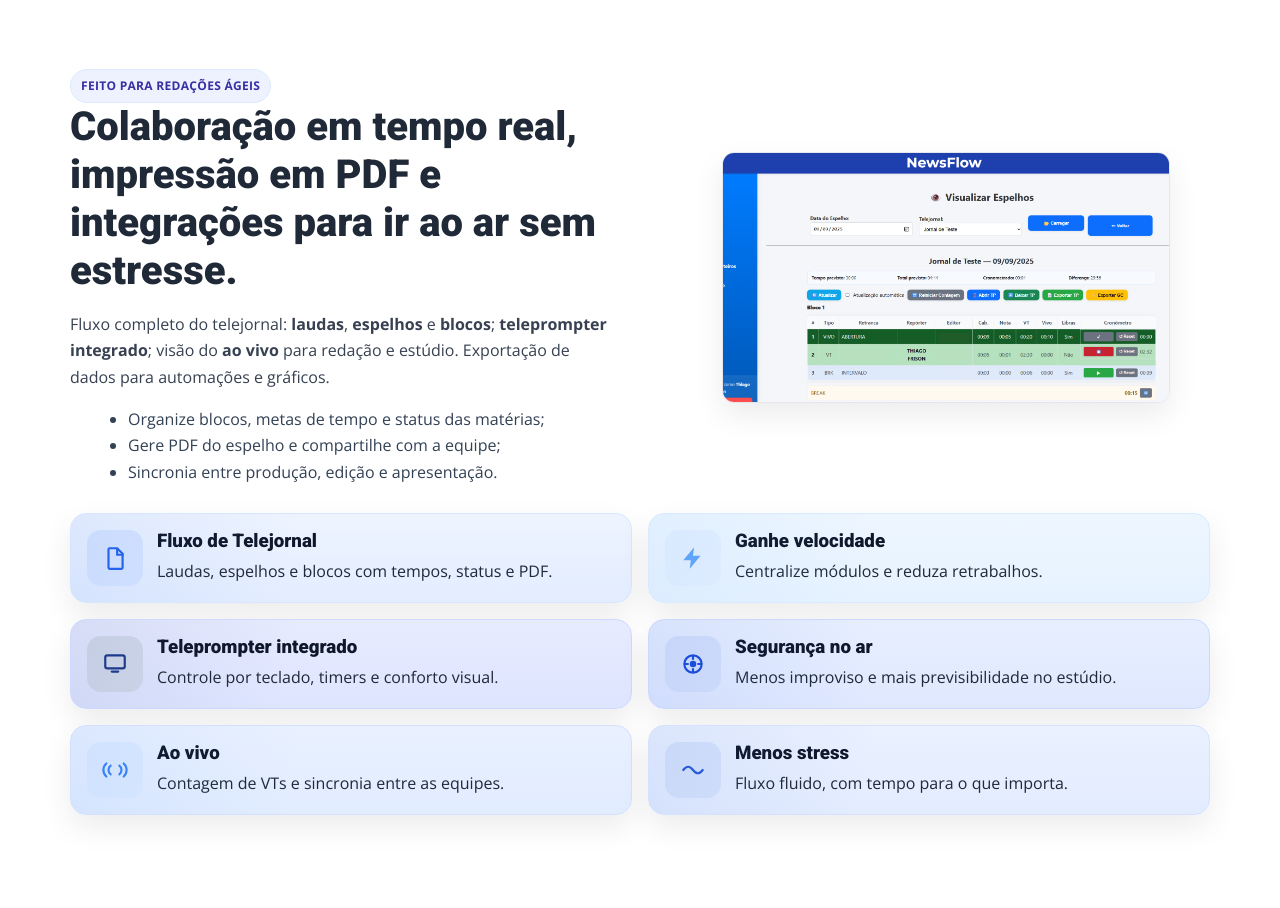
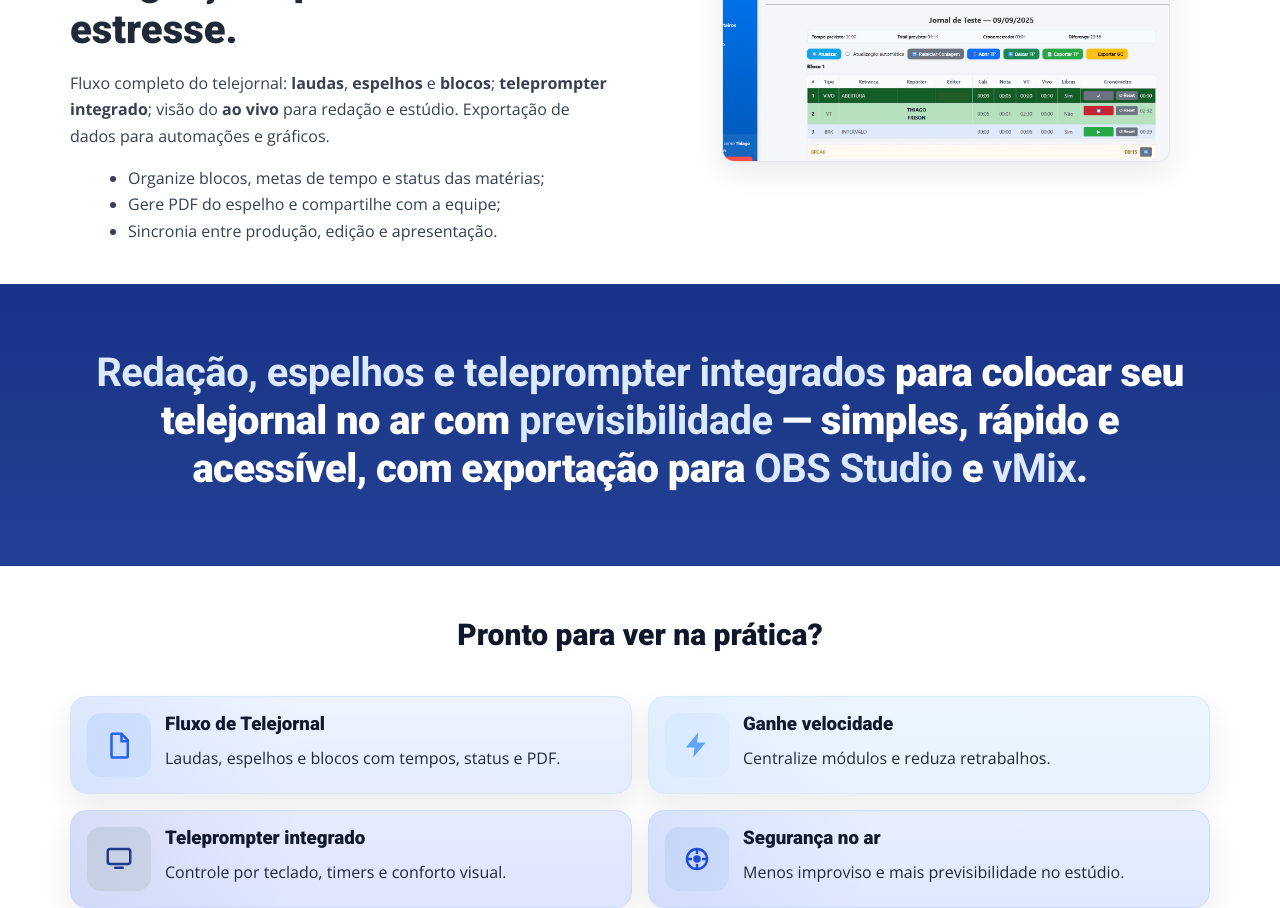
Before and after one commit to eniakbr/newsflow-site, a plain HTML site: page index.html in a window 1280 px wide. Shown: the part 662-1570 px from the top of the page. Drawn offline with nearby package versions, Linux system fonts and the light colour scheme.

Commit message:
Update index.html

```diff
--- a/index.html
+++ b/index.html
@@ -36,9 +36,7 @@
   --blue:#2563eb; --blue-dark:#1e3a8a; --ink:#0f172a; --text:#1f2937;
   --muted:#475569; --bg:#f8fafc; --border:#e5e7eb; --shadow:0 12px 30px rgba(2,6,23,.08);
   --radius:18px; --w:1180px;
-  /* CTA em AZUL */
-  --cta:#3b82f6;
-  --cta-ink:#ffffff;
+  --cta:#3b82f6; --cta-ink:#ffffff;
 }
 *{box-sizing:border-box}
 html{scroll-behavior:smooth}
@@ -70,25 +68,32 @@ body{margin:0;background:#fff;color:var(--text);font-family:"Open Sans",system-u
 .hero-copy small{display:inline-block;background:#eaf2ff;color:#18328a;padding:10px 14px;border-radius:999px;font-weight:800;letter-spacing:.6px;font-size:clamp(14px,1.8vw,18px);text-transform:uppercase;line-height:1;margin-block:20px}
 .hero p{color:#e6edff;max-width:70ch;margin:0 auto;text-align:center}
 
-/* VALUE PROP (grande destaque FORA do hero azul) */
+/* VALUE PROP — full-bleed azul */
 .value-prop{
-  background:#f8fbff;
-  border-top:1px solid #e5efff;
-  border-bottom:1px solid #e5efff;
-  padding:44px 0; /* mais espaço antes/depois */
-  margin: 8px 0 8px;
+  position:relative;
+  background:linear-gradient(180deg,#18328a 0%, #1e3a8a 50%, #224196 100%);
+  border-top:1px solid #1e3a8a;
+  border-bottom:1px solid #1e3a8a;
+  padding:64px 0;               /* respiro maior */
+  margin:40px 0 44px;           /* espaço antes e depois, respiro antes dos cards */
+  color:#fff;
+}
+.value-prop.full-bleed{
+  /* estica o fundo até as bordas do viewport, mantendo o conteúdo centralizado */
+  margin-left:calc(50% - 50vw);
+  margin-right:calc(50% - 50vw);
 }
 .value-prop h2{
   margin:0;
   text-align:center;
   font-family:"Roboto",sans-serif;
   font-weight:900;
-  font-size:clamp(22px,3.2vw,36px);
+  font-size:clamp(20px,2.8vw,32px);  /* um pouco menor */
   letter-spacing:-.015em;
   line-height:1.25;
-  color:#0f172a;
+  color:#fff;
 }
-.value-prop h2 strong{ color:#1e40af; }
+.value-prop h2 strong{ color:#dbeafe; }
 
 /* Carousel */
 .carousel{position:relative;overflow:hidden;border-radius:22px;background:#0b1e4d;border:1px solid rgba(255,255,255,.15);box-shadow:var(--shadow)}
@@ -115,13 +120,24 @@ body{margin:0;background:#fff;color:var(--text);font-family:"Open Sans",system-u
 .media{border:1px solid var(--border);border-radius:12px;overflow:hidden;box-shadow:var(--shadow);background:#fff}
 .media img{display:block;width:115%;max-width:none;height:auto;transform:translateX(-7.5%)}
 
+/* Título dos cards */
+.features-title{
+  font-family:"Roboto",sans-serif;
+  font-weight:900;
+  font-size:clamp(22px,3vw,30px);
+  text-align:center;
+  margin:10px auto 18px;
+  color:#0f172a;
+  text-wrap:balance;
+}
+
 /* Cards (6 itens) */
 .cards-2col{display:grid;grid-template-columns:1fr 1fr;gap:16px}
-.minicard{position:relative;background:linear-gradient(180deg,var(--tone-bg1),var(--tone-bg2));border:1px solid var(--tone-border);border-radius:16px;padding:16px;box-shadow:var(--shadow);overflow:hidden;display:grid;grid-template-columns:56px 1fr;column-gap:14px;align-items:start}
+.minicard{position:relative;background:linear-gradient(180deg,var(--tone-bg1),var(--tone-bg2));border:1px solid var(--tone-border);border-radius:16px;padding:16px;box-shadow:var(--shadow);overflow:hidden;display:grid;grid-template-columns:64px 1fr;column-gap:14px;align-items:start}
 .minicard::before{content:"";position:absolute;inset:0;background:linear-gradient(100deg,var(--tone) 0%,transparent 40%);opacity:.08;pointer-events:none}
 .head{display:contents}
-.ico{grid-column:1; grid-row:1 / span 2; width:56px;height:56px;border-radius:14px;display:inline-flex;align-items:center;justify-content:center;background:color-mix(in oklab, var(--tone) 18%, white)}
-.ico svg{width:26px;height:26px;color:var(--tone)}
+.ico{grid-column:1; grid-row:1 / span 2; width:64px;height:64px;border-radius:14px;display:inline-flex;align-items:center;justify-content:center;background:color-mix(in oklab, var(--tone) 18%, white)}
+.ico svg{width:30px;height:30px;color:var(--tone)}
 .minicard .title{grid-column:2;grid-row:1;font-family:"Roboto",sans-serif;font-weight:900;margin:0;color:#0f172a;line-height:1.2}
 .minicard .desc{grid-column:2;grid-row:2;margin:4px 0 0;color:#1f2937}
 .tone1{--tone:#2563eb; --tone-bg1:#eef4ff; --tone-bg2:#e3edff; --tone-border:#d7e6ff}
@@ -131,7 +147,7 @@ body{margin:0;background:#fff;color:var(--text);font-family:"Open Sans",system-u
 .tone5{--tone:#1d4ed8; --tone-bg1:#e7efff; --tone-bg2:#dfe8ff; --tone-border:#cbd9ff}
 .tone6{--tone:#2a5bd7; --tone-bg1:#eaf1ff; --tone-bg2:#e3ecff; --tone-border:#d4e1ff}
 
-/* Prova social / logos */
+/* Prova social */
 .trust{display:flex;gap:26px;flex-wrap:wrap;align-items:center;justify-content:center;margin:18px 0 0;color:#cbd5e1}
 .trust img{height:28px;opacity:.85;filter:grayscale(100%);}
 
@@ -164,13 +180,14 @@ body{margin:0;background:#fff;color:var(--text);font-family:"Open Sans",system-u
   .grid-3{grid-template-columns:1fr;gap:14px}
   .cards-2col{grid-template-columns:1fr}
   .media img{width:100%;max-width:100%;transform:none}
-  .sticky-cta{display:flex}
+  .sticky-cta{display:flex; font-size:13px; padding:8px 10px;}
+  .sticky-cta a{padding:6px 10px; font-weight:800;}
 }
 </style>
 </head>
 <body>
 
-<!-- HEADER (aparece só após rolar) -->
+<!-- HEADER -->
 <header class="header" id="topbar" role="navigation" aria-label="Barra superior">
   <nav class="nav">
     <a class="brand" href="/" aria-label="Página inicial NewsFlow">NewsFlow</a>
@@ -184,15 +201,13 @@ body{margin:0;background:#fff;color:var(--text);font-family:"Open Sans",system-u
   </nav>
 </header>
 
-<!-- HERO (sem formulário no topo) -->
+<!-- HERO -->
 <section class="hero" id="inicio">
   <div class="container hero-grid">
     <div class="hero-copy">
       <h1 class="brand-hero">NewsFlow</h1>
       <p class="slogan">Seu telejornal no flow com baixo custo</p>
       <small aria-label="Lançamento em breve">lançamento em breve</small>
-
-      <!-- Prova social -->
       <div class="trust" aria-label="Organizações que confiam">
         <img src="/logos/logo1.svg" alt="Parceiro 1" width="120" height="28" loading="lazy" decoding="async" />
         <img src="/logos/logo2.svg" alt="Parceiro 2" width="110" height="28" loading="lazy" decoding="async" />
@@ -202,18 +217,8 @@ body{margin:0;background:#fff;color:var(--text);font-family:"Open Sans",system-u
   </div>
 </section>
 
-<!-- GRANDE DESTAQUE (fora do quadrado azul) -->
-<section class="value-prop" aria-label="Proposta de valor">
-  <div class="container">
-    <h2>
-      <strong>Redação, espelhos e teleprompter integrados</strong> para colocar seu telejornal no ar com
-      <strong>previsibilidade</strong> — simples, rápido e acessível, com exportação para <strong>OBS Studio</strong> e <strong>vMix</strong>.
-    </h2>
-  </div>
-</section>
-
 <main id="conteudo-principal">
-  <!-- Seção: Feito para redações ágeis -->
+  <!-- RECURSOS -->
   <section class="section" id="recursos">
     <div class="container">
       <div class="twocol">
@@ -232,13 +237,26 @@ body{margin:0;background:#fff;color:var(--text);font-family:"Open Sans",system-u
         </figure>
       </div>
 
+      <!-- VALUE-PROP FULL-BLEED AZUL (agora acima dos cards) -->
+      <div class="value-prop full-bleed" aria-label="Proposta de valor">
+        <div class="container">
+          <h2>
+            <strong>Redação, espelhos e teleprompter integrados</strong> para colocar seu telejornal no ar com
+            <strong>previsibilidade</strong> — simples, rápido e acessível, com exportação para <strong>OBS Studio</strong> e <strong>vMix</strong>.
+          </h2>
+        </div>
+      </div>
+
+      <!-- TÍTULO CRIATIVO DOS CARDS -->
+      <h3 class="features-title">Pronto para ver na prática?</h3>
+
       <!-- 6 CARDS -->
-      <div class="section" style="padding-top:28px;padding-bottom:0">
+      <div class="section" style="padding-top:18px;padding-bottom:0">
         <div class="cards-2col">
           <article class="minicard tone1">
             <div class="head">
               <span class="ico" aria-hidden="true">
-                <svg viewBox="0 0 24 24" fill="none" width="26" height="26" aria-hidden="true"><path d="M7 3h7l5 5v13a1 1 0 0 1-1 1H7a1 1 0 0 1-1-1V4a1 1 0 0 1 1-1z" stroke="currentColor" stroke-width="2"/><path d="M14 3v6h6" stroke="currentColor" stroke-width="2"/></svg>
+                <svg viewBox="0 0 24 24" fill="none"><path d="M7 3h7l5 5v13a1 1 0 0 1-1 1H7a1 1 0 0 1-1-1V4a1 1 0 0 1 1-1z" stroke="currentColor" stroke-width="2"/><path d="M14 3v6h6" stroke="currentColor" stroke-width="2"/></svg>
               </span>
               <h3 class="title">Fluxo de Telejornal</h3>
             </div>
@@ -248,7 +266,7 @@ body{margin:0;background:#fff;color:var(--text);font-family:"Open Sans",system-u
           <article class="minicard tone4">
             <div class="head">
               <span class="ico" aria-hidden="true">
-                <svg viewBox="0 0 24 24" fill="none" width="26" height="26"><path d="M13 2L3 14h7l-1 8 10-12h-7l1-8z" fill="currentColor"/></svg>
+                <svg viewBox="0 0 24 24" fill="none"><path d="M13 2L3 14h7l-1 8 10-12h-7l1-8z" fill="currentColor"/></svg>
               </span>
               <h3 class="title">Ganhe velocidade</h3>
             </div>
@@ -258,7 +276,7 @@ body{margin:0;background:#fff;color:var(--text);font-family:"Open Sans",system-u
           <article class="minicard tone2">
             <div class="head">
               <span class="ico" aria-hidden="true">
-                <svg viewBox="0 0 24 24" fill="none" width="26" height="26"><rect x="3" y="4" width="18" height="12" rx="2" stroke="currentColor" stroke-width="2"/><rect x="8" y="18" width="8" height="2" rx="1" fill="currentColor"/></svg>
+                <svg viewBox="0 0 24 24" fill="none"><rect x="3" y="4" width="18" height="12" rx="2" stroke="currentColor" stroke-width="2"/><rect x="8" y="18" width="8" height="2" rx="1" fill="currentColor"/></svg>
               </span>
               <h3 class="title">Teleprompter integrado</h3>
             </div>
@@ -268,7 +286,7 @@ body{margin:0;background:#fff;color:var(--text);font-family:"Open Sans",system-u
           <article class="minicard tone5">
             <div class="head">
               <span class="ico" aria-hidden="true">
-                <svg viewBox="0 0 24 24" fill="none" width="26" height="26"><circle cx="12" cy="12" r="8" stroke="currentColor" stroke-width="2"/><circle cx="12" cy="12" r="3" fill="currentColor"/><path d="M12 4v4M12 16v4M4 12h4M16 12h4" stroke="currentColor" stroke-width="2"/></svg>
+                <svg viewBox="0 0 24 24" fill="none"><circle cx="12" cy="12" r="8" stroke="currentColor" stroke-width="2"/><circle cx="12" cy="12" r="3" fill="currentColor"/><path d="M12 4v4M12 16v4M4 12h4M16 12h4" stroke="currentColor" stroke-width="2"/></svg>
               </span>
               <h3 class="title">Segurança no ar</h3>
             </div>
@@ -278,7 +296,7 @@ body{margin:0;background:#fff;color:var(--text);font-family:"Open Sans",system-u
           <article class="minicard tone3">
             <div class="head">
               <span class="ico" aria-hidden="true">
-                <svg viewBox="0 0 24 24" fill="none" width="26" height="26"><path d="M4 18a8 8 0 0 1 0-12M8 16a5 5 0 0 1 0-8M16 8a5 5 0 0 1 0 8M20 6a8 8 0 0 1 0 12" stroke="currentColor" stroke-width="2" stroke-linecap="round"/></svg>
+                <svg viewBox="0 0 24 24" fill="none"><path d="M4 18a8 8 0 0 1 0-12M8 16a5 5 0 0 1 0-8M16 8a5 5 0 0 1 0 8M20 6a8 8 0 0 1 0 12" stroke="currentColor" stroke-width="2" stroke-linecap="round"/></svg>
               </span>
               <h3 class="title">Ao vivo</h3>
             </div>
@@ -288,7 +306,7 @@ body{margin:0;background:#fff;color:var(--text);font-family:"Open Sans",system-u
           <article class="minicard tone6">
             <div class="head">
               <span class="ico" aria-hidden="true">
-                <svg viewBox="0 0 24 24" fill="none" width="26" height="26"><path d="M3 12c3-4 6-4 9 0s6 4 9 0" stroke="currentColor" stroke-width="2" stroke-linecap="round"/></svg>
+                <svg viewBox="0 0 24 24" fill="none"><path d="M3 12c3-4 6-4 9 0s6 4 9 0" stroke="currentColor" stroke-width="2" stroke-linecap="round"/></svg>
               </span>
               <h3 class="title">Menos stress</h3>
             </div>
@@ -299,21 +317,15 @@ body{margin:0;background:#fff;color:var(--text);font-family:"Open Sans",system-u
     </div>
   </section>
 
-  <!-- Carrossel entre recursos e integrações -->
+  <!-- CARROSSEL -->
   <section class="section" aria-label="Demonstrações do produto" style="padding-top:28px; padding-bottom:0;">
     <div class="container">
       <div class="twocol">
         <figure class="span-2 carousel" aria-roledescription="carousel">
           <div class="track" id="track" aria-live="polite">
-            <div class="slide">
-              <img src="home.png" alt="Tela inicial do NewsFlow" width="1280" height="720" loading="lazy" decoding="async">
-            </div>
-            <div class="slide">
-              <img src="menu%20reportagens.png" alt="Menu de módulos do NewsFlow" width="1280" height="720" loading="lazy" decoding="async">
-            </div>
-            <div class="slide">
-              <img src="pautas%20cadastradas.png" alt="Tela de pautas cadastradas" width="1280" height="720" loading="lazy" decoding="async">
-            </div>
+            <div class="slide"><img src="home.png" alt="Tela inicial do NewsFlow" width="1280" height="720" loading="lazy" decoding="async"></div>
+            <div class="slide"><img src="menu%20reportagens.png" alt="Menu de módulos do NewsFlow" width="1280" height="720" loading="lazy" decoding="async"></div>
+            <div class="slide"><img src="pautas%20cadastradas.png" alt="Tela de pautas cadastradas" width="1280" height="720" loading="lazy" decoding="async"></div>
           </div>
           <div class="controls">
             <button id="prev" aria-label="Anterior">‹</button>
@@ -325,7 +337,7 @@ body{margin:0;background:#fff;color:var(--text);font-family:"Open Sans",system-u
     </div>
   </section>
 
-  <!-- Integrações -->
+  <!-- INTEGRAÇÕES -->
   <section class="section" id="integracoes">
     <div class="container">
       <div class="twocol">
@@ -369,7 +381,7 @@ body{margin:0;background:#fff;color:var(--text);font-family:"Open Sans",system-u
     </div>
   </section>
 
-  <!-- Contato -->
+  <!-- CONTATO -->
   <section class="section" id="contato">
     <div class="container">
       <div class="twocol">
@@ -491,7 +503,7 @@ body{margin:0;background:#fff;color:var(--text);font-family:"Open Sans",system-u
   window.addEventListener('resize', ()=>go(index));
 })();
 
-/* Captura leve via mailto no formulário de aviso */
+/* Captura via mailto */
 function handleMailto(email, subject, body){
   window.location.href = `mailto:contato@newsflow.com.br?subject=${encodeURIComponent(subject)}&body=${encodeURIComponent(body)}`;
 }
@@ -505,7 +517,7 @@ document.getElementById('notify')?.addEventListener('submit', function(e){
   msg.textContent='Abrimos seu app de e-mail para enviar o pedido. Obrigado!';
 });
 
-/* Focar o campo de e-mail ao clicar em "Quero ser contatado" */
+/* Focar e-mail ao clicar em "Quero ser contatado" */
 document.getElementById('btn-contato')?.addEventListener('click', function(){
   setTimeout(()=> document.getElementById('email')?.focus(), 100);
 });
```
